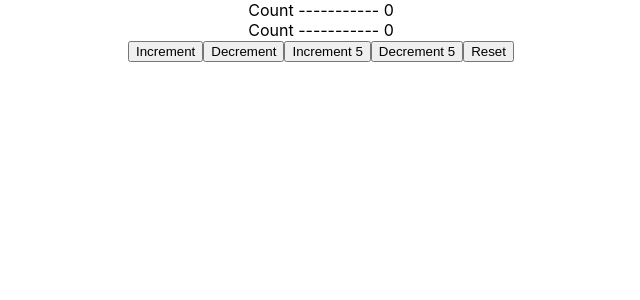
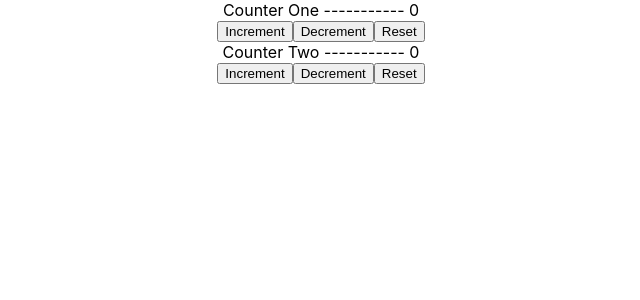
Before and after one commit to shubham43MP/react-hooks, a React (Create React App) app: page / in a window 1280 px wide. Shown: the top 300 px of the page, without its empty margins (319-959 px from the left). Built offline with nearby package versions, Linux system fonts and the light colour scheme.

Commit message:
multiple useReducers

```diff
--- a/src/App.js
+++ b/src/App.js
@@ -2,6 +2,7 @@
 import logo from './logo.svg';
 import UseReducerExample1 from './components/useReducerCounter'
 import UseReducerExample2 from './components/useReducerCounter2'
+import UseReducerExample3 from './components/useReducerCounter3'
 import './App.css';
 
 function App() {
@@ -23,7 +24,8 @@
 
       </header> */}
       {/* <UseReducerExample1/> */}
-      <UseReducerExample2 />
+      {/* <UseReducerExample2 /> */}
+      <UseReducerExample3 />
     </div>
   );
 }
--- /dev/null
+++ b/src/components/useReducerCounter3.jsx
@@ -0,0 +1,38 @@
+import React, { useReducer } from 'react'
+
+const initialState = 0
+
+const reducer = ( state, action ) => {
+    switch( action ){
+        case 'INCREMENT':
+        return state + 1
+
+        case 'DECREMENT':
+        return state - 1
+
+        case 'RESET':
+        return initialState
+
+        default :
+        return state
+    }
+}
+const UseReducerExample3 = ( ) => {
+
+    const [ count, dispatch ] = useReducer( reducer, initialState )
+    const [ countTwo, dispatchTwo ] = useReducer( reducer, initialState )
+    return (
+        <div>
+            <div>Counter One ----------- { count } </div>
+            <button onClick={ () => dispatch( 'INCREMENT' ) }>Increment</button>
+            <button onClick={ () => dispatch( 'DECREMENT' ) }>Decrement</button>
+            <button onClick={ () => dispatch( 'RESET' ) }>Reset</button>
+            <div>Counter Two ----------- { countTwo } </div>
+            <button onClick={ () => dispatchTwo( 'INCREMENT' ) }>Increment</button>
+            <button onClick={ () => dispatchTwo( 'DECREMENT' ) }>Decrement</button>
+            <button onClick={ () => dispatchTwo( 'RESET' ) }>Reset</button>
+        </div>
+    )
+ }
+
+ export default UseReducerExample3
```
